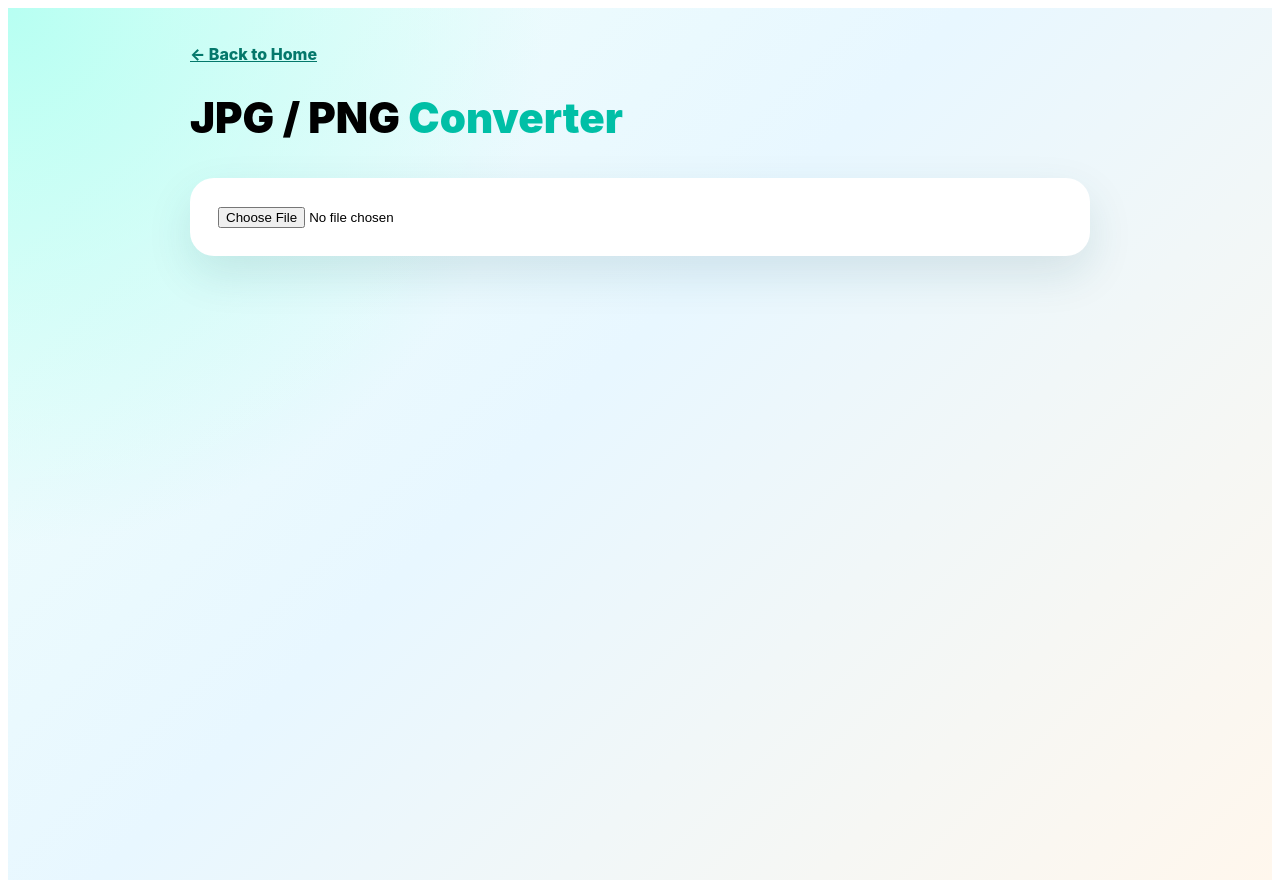
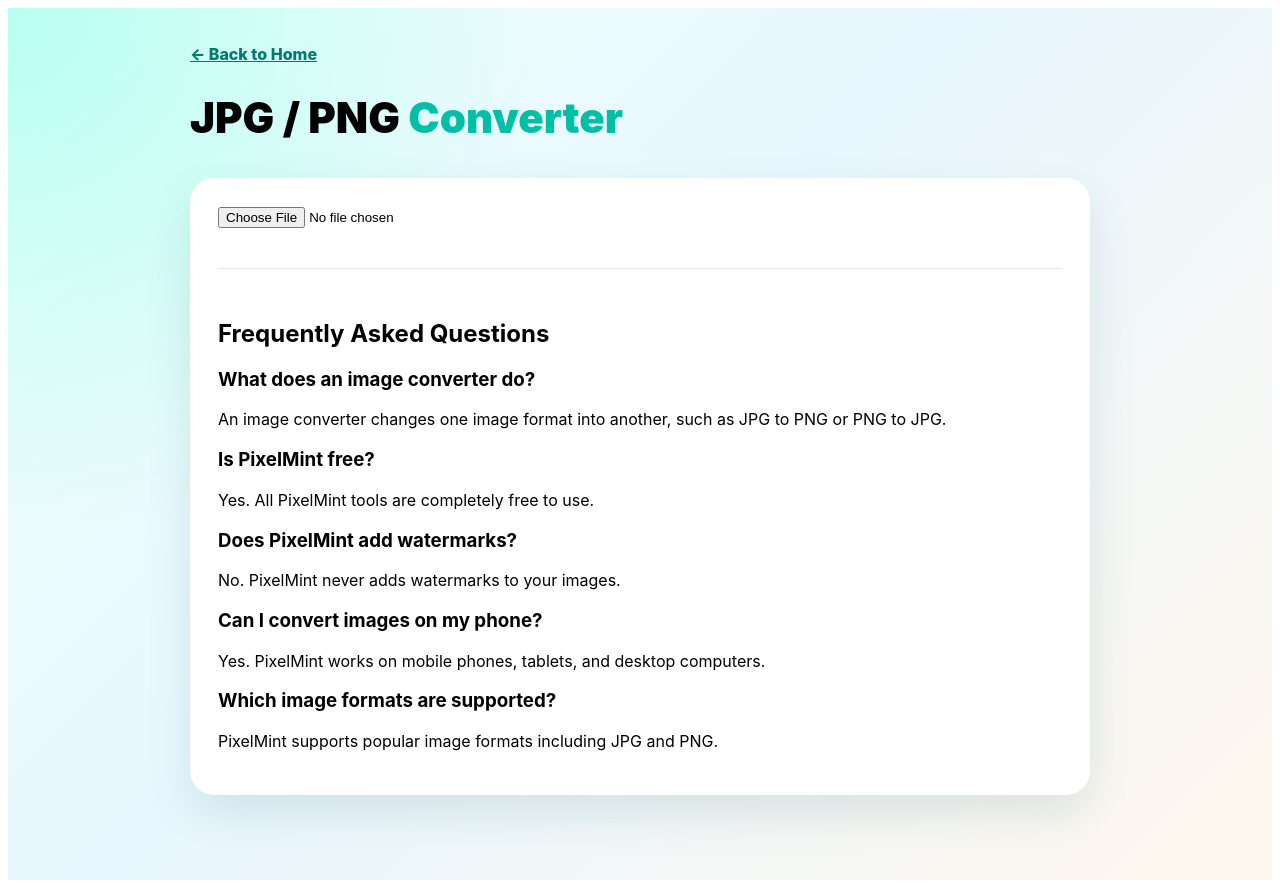
Before and after one commit to gramaziofamily/pixelminttools, a Next.js app: page /convert in a window 1280 px wide. Built offline with nearby package versions, Linux system fonts and the light colour scheme.

Commit message:
Add converter FAQ section

```diff
--- a/app/convert/page.js
+++ b/app/convert/page.js
@@ -230,7 +230,45 @@
               </button>
             </>
           )}
-        </div>
+
+          <div
+  style={{
+    marginTop: "40px",
+    borderTop: "1px solid #e5e7eb",
+    paddingTop: "30px",
+  }}
+>
+  <h2>Frequently Asked Questions</h2>
+
+  <h3>What does an image converter do?</h3>
+  <p>
+    An image converter changes one image format into another, such as JPG to
+    PNG or PNG to JPG.
+  </p>
+
+  <h3>Is PixelMint free?</h3>
+  <p>
+    Yes. All PixelMint tools are completely free to use.
+  </p>
+
+  <h3>Does PixelMint add watermarks?</h3>
+  <p>
+    No. PixelMint never adds watermarks to your images.
+  </p>
+
+  <h3>Can I convert images on my phone?</h3>
+  <p>
+    Yes. PixelMint works on mobile phones, tablets, and desktop computers.
+  </p>
+
+  <h3>Which image formats are supported?</h3>
+  <p>
+    PixelMint supports popular image formats including JPG and PNG.
+  </p>
+</div>
+
+
+            </div>
       </section>
     </main>
   );
```
